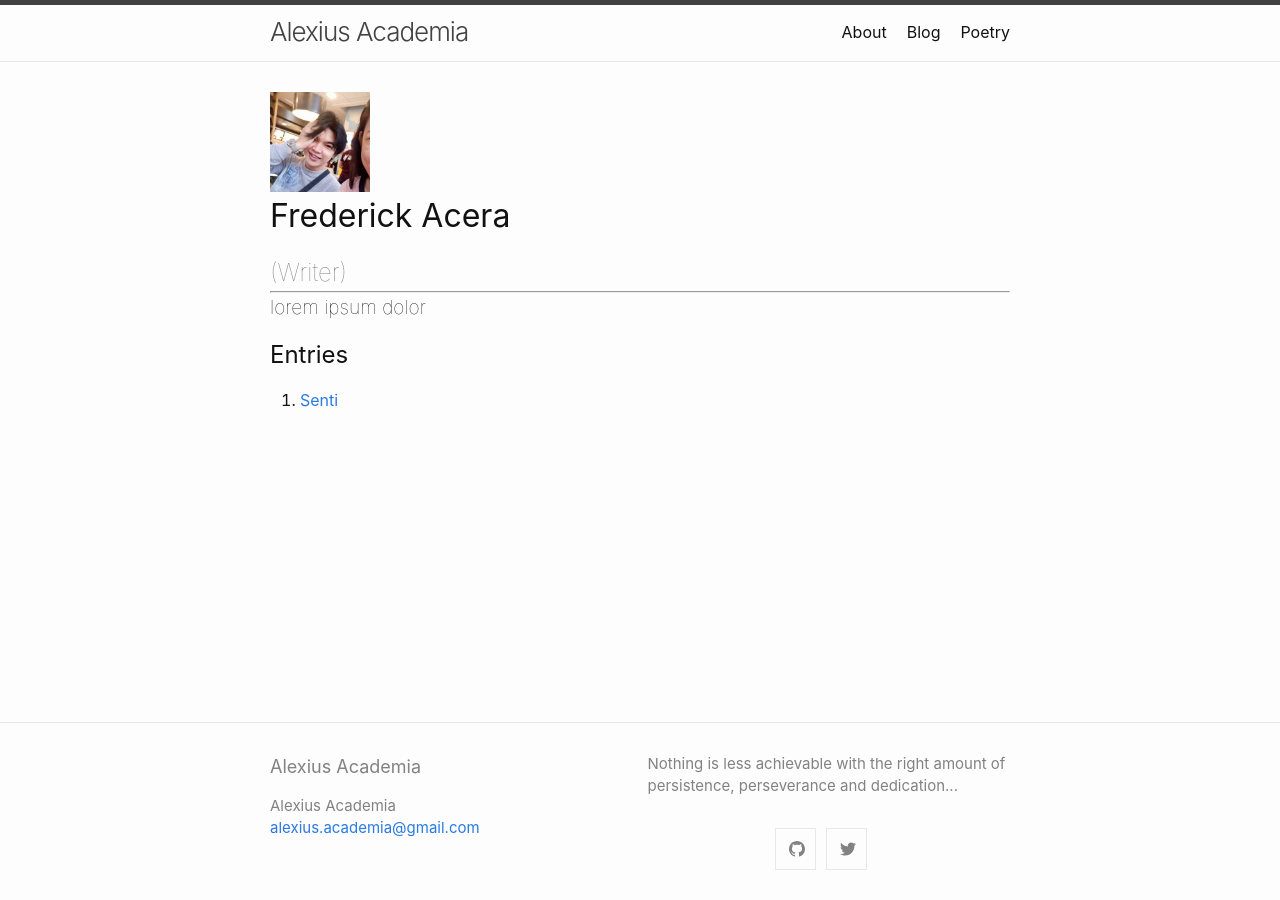
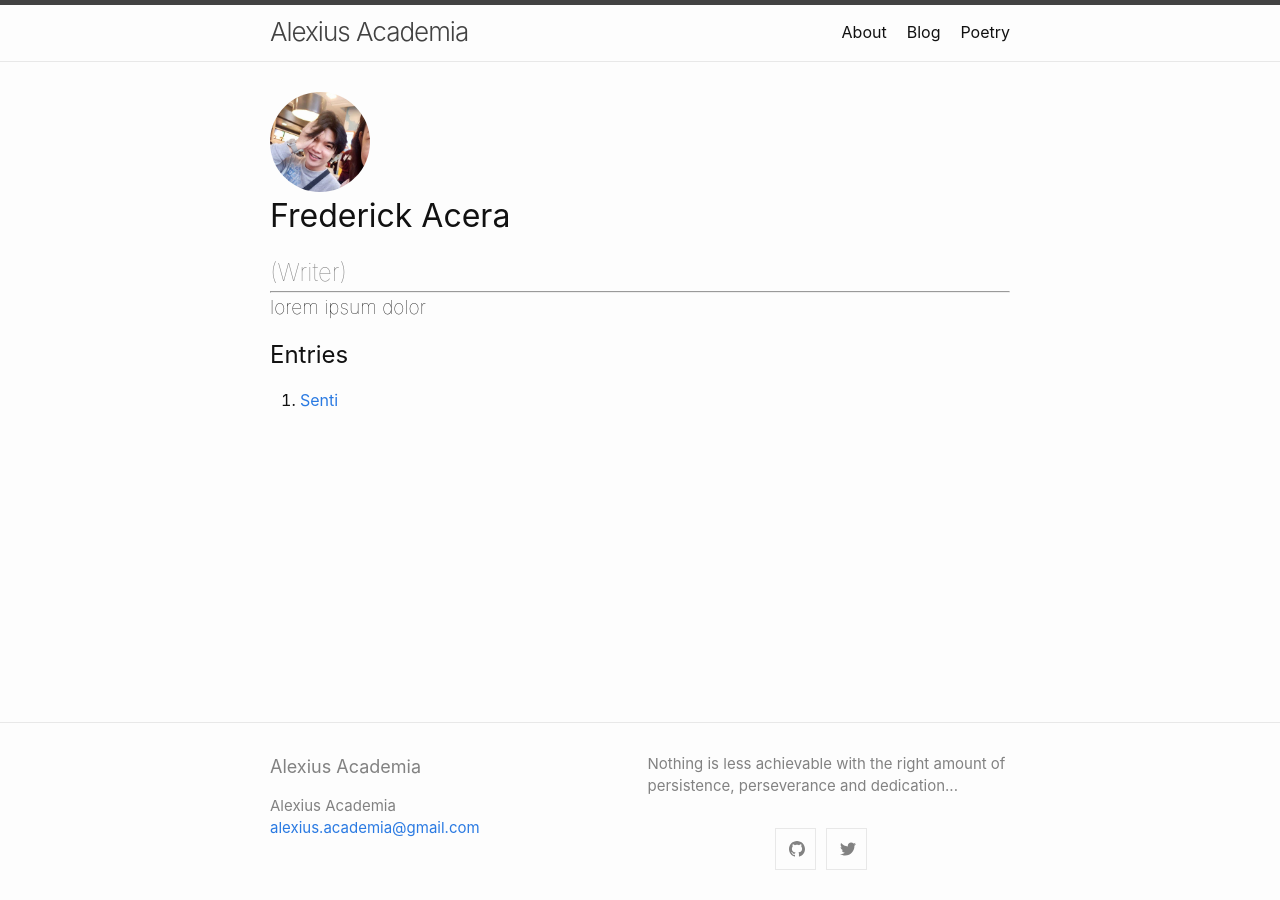
Before and after one commit to alexiusacademia/alexiusacademia.github.io, a Jekyll site: the page built from _authors/fred.md, in a window 1280 px wide. Built offline with Jekyll 4.4.1, drawn with Linux system fonts in a browser that asks for light colours; comment, search, counter and statistics services are not loaded.

Commit message:
Styled with circle shape the profile pic

```diff
--- a/_layouts/author.html
+++ b/_layouts/author.html
@@ -1,7 +1,7 @@
 ---
 layout: default
 ---
-<img src="{{ page.photo }}" width="100" />
+<img src="{{ page.photo }}" width="100" class="profile-pic"/>
 <h1>{{ page.name }}</h1> <span class="author-position">({{ page.position }})</span>
 <hr>
 
--- a/assets/css/custom.css
+++ b/assets/css/custom.css
@@ -43,3 +43,7 @@
     font-weight: lighter;
     text-align: justify;
 }
+
+.profile-pic {
+    border-radius: 50%;
+}
```
